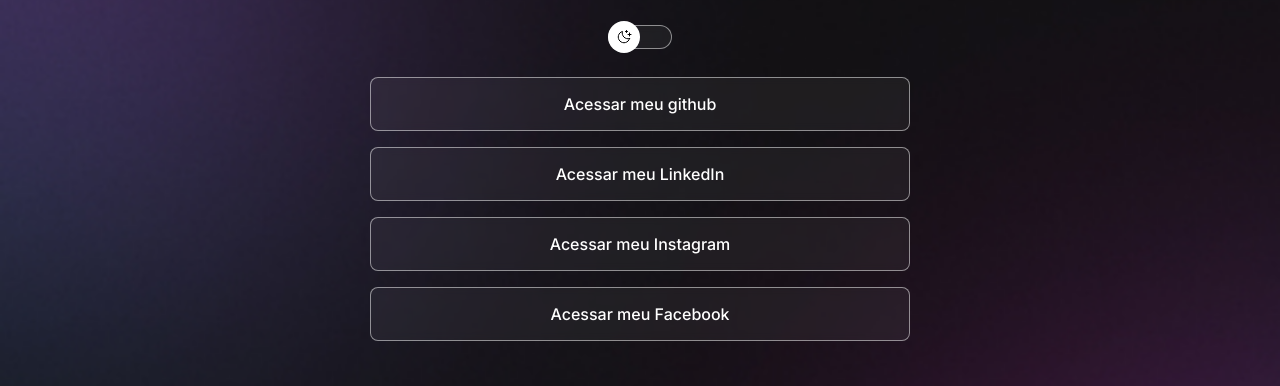
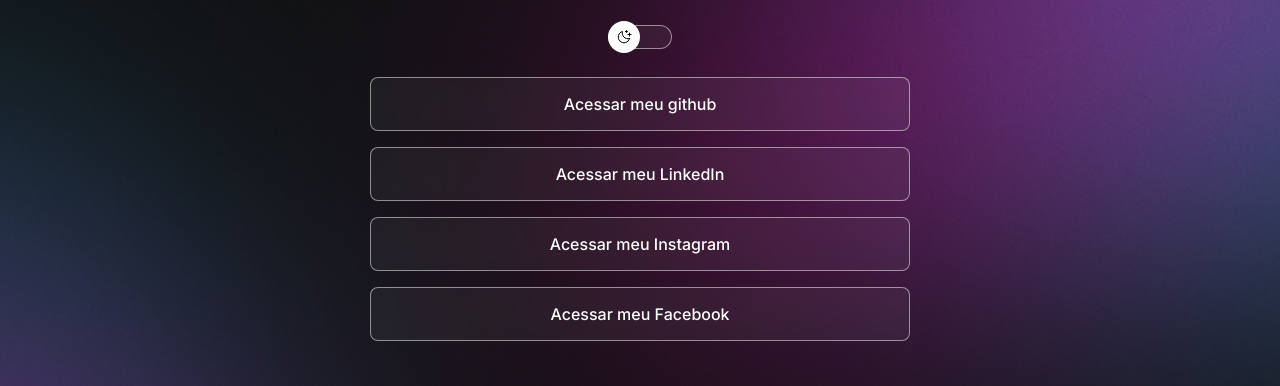
Before and after one commit to Hivna-Castro/HivnaPage, a plain HTML site: page index.html in a window 1280 px wide. Shown: the part 203-589 px from the top of the page. Drawn offline with nearby package versions, Linux system fonts and the light colour scheme.

Commit message:
style: Change background based on media queries

```diff
--- a/style.css
+++ b/style.css
@@ -26,6 +26,7 @@
 
 body {
     background: var(--bg-url) no-repeat top center/cover;
+    height: 100vh;
 
     /* agrupando tudo:
     background-image: url(./assets/bg-mobile.jpg);
@@ -166,3 +167,13 @@
     text-align: center;
     font-size: 14px;
 }
+
+@media (min-width: 700px) {
+    :root{
+        --bg-url: url(./assets/bg-desktop.jpg);
+    }
+
+    .light {
+        --bg-url: url(./assests/bg-desktop-light.jpg);
+    }
+}
```
